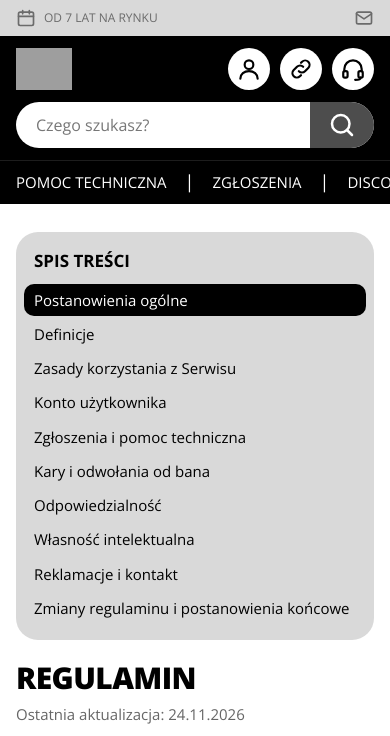
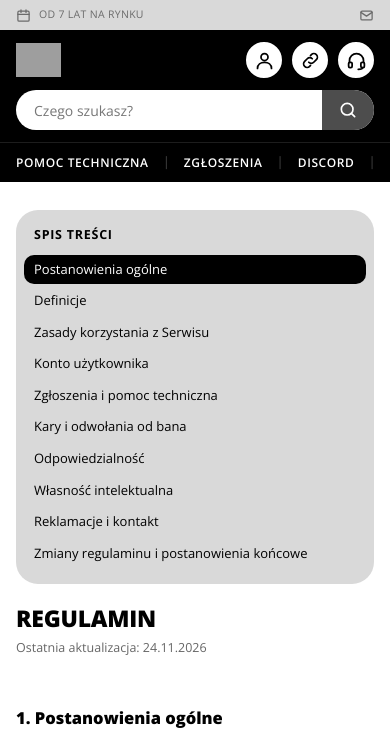
Before and after one commit to o5k4rsolutions/O3K4RR, a plain HTML site: page regulamin.html in a window 390 px wide. Shown: the top 736 px of the page. Drawn offline with nearby package versions, Linux system fonts and the light colour scheme; grey boxes are pictures that could not be loaded.

Commit message:
Update regulamin.html

```diff
--- a/regulamin.html
+++ b/regulamin.html
@@ -14,7 +14,7 @@
 :root{--black:#000;--white:#fff;--grey:#d9d9d9;--grey-d:#6b6b6b;--grey-l:#efefef;--r:22px;--ease:cubic-bezier(.4,0,.2,1)}
 *,*::before,*::after{box-sizing:border-box}
 html{scroll-behavior:smooth;-webkit-text-size-adjust:100%}
-body{margin:0;font-family:'Open Sans',system-ui,-apple-system,'Segoe UI',Roboto,sans-serif;color:var(--black);background:var(--white);line-height:1.5;min-height:100vh;display:flex;flex-direction:column}
+body{margin:0;font-size:15px;font-family:'Open Sans',system-ui,-apple-system,'Segoe UI',Roboto,sans-serif;color:var(--black);background:var(--white);line-height:1.5;min-height:100vh;display:flex;flex-direction:column}
 main{flex:1}
 img{max-width:100%;display:block}
 a{color:inherit}
@@ -27,30 +27,38 @@ svg{display:block}
 /* ===== HEADER ===== */
 .site-head{position:sticky;top:0;z-index:50;background:#000;color:#fff;box-shadow:0 0 0 rgba(0,0,0,0);transition:box-shadow .3s var(--ease)}
 .site-head.is-scrolled{box-shadow:0 6px 18px rgba(0,0,0,.25)}
-.topbar{background:var(--grey);color:var(--grey-d);font-size:15px;text-transform:uppercase;max-height:42px;overflow:hidden;transition:max-height .35s var(--ease),opacity .25s var(--ease)}
-.topbar-in{height:42px;display:flex;justify-content:center;align-items:center;gap:32px;padding:0 16px}
+.topbar{background:var(--grey);color:var(--grey-d);font-size:12px;letter-spacing:.03em;text-transform:uppercase;max-height:34px;overflow:hidden;transition:max-height .35s var(--ease),opacity .25s var(--ease)}
+.topbar-in{height:34px;display:flex;justify-content:center;align-items:center;gap:32px;padding:0 16px}
 .topbar a,.topbar span{display:inline-flex;align-items:center;gap:8px;text-decoration:none;white-space:nowrap}
-.topbar svg{width:26px;height:26px}
+.topbar svg{width:17px;height:17px}
 .topbar a:hover{color:#000}
-.head-main{display:flex;align-items:center;gap:28px;padding:14px 40px;transition:padding .35s var(--ease)}
+.head-main{display:flex;align-items:center;gap:24px;padding:12px 32px;transition:padding .35s var(--ease)}
 .logo{display:block;flex:none}
-.logo img{height:56px;width:auto;transition:height .35s var(--ease)}
-.search{flex:1;display:flex;max-width:640px;margin-inline:auto;height:55px;background:#fff;border-radius:999px;overflow:hidden;transition:height .35s var(--ease)}
-.search input{flex:1;min-width:0;border:0;outline:0;background:transparent;padding:0 20px;font:inherit;font-size:18px;color:#000}
+.logo img{height:42px;width:auto;transition:height .35s var(--ease)}
+.search{flex:1;display:flex;max-width:540px;margin-inline:auto;height:42px;background:#fff;border-radius:999px;overflow:hidden;transition:height .35s var(--ease)}
+.search input{flex:1;min-width:0;border:0;outline:0;background:transparent;padding:0 18px;font:inherit;font-size:14.5px;color:#000}
 .search input::placeholder{color:#777}
-.search button{width:84px;border:0;background:#4d4d4d;color:#fff;display:grid;place-items:center;transition:background .2s}
+.search button{width:60px;border:0;background:#4d4d4d;color:#fff;display:grid;place-items:center;transition:background .2s}
 .search button:hover{background:#2b2b2b}
-.search button svg{width:30px;height:30px}
+.search button svg{width:20px;height:20px}
 .search:focus-within{box-shadow:0 0 0 3px #fff,0 0 0 6px #666}
-.head-icons{display:flex;gap:22px;flex:none}
-.hi{width:48px;height:48px;border-radius:50%;background:#fff;color:#000;display:grid;place-items:center;text-decoration:none;transition:transform .2s var(--ease),width .35s var(--ease),height .35s var(--ease)}
-.hi svg{width:26px;height:26px}
-.hi:hover{transform:scale(1.08)}
-.nav{border-top:1px solid #1d1d1d;max-height:44px;overflow:hidden;transition:max-height .35s var(--ease),opacity .25s var(--ease),border-color .3s}
-.nav ul{list-style:none;margin:0;padding:0;display:flex;justify-content:center;align-items:center;height:43px}
+.head-icons{display:flex;gap:12px;flex:none}
+.hi{width:40px;height:40px;border-radius:50%;background:#fff;color:#000;display:grid;place-items:center;text-decoration:none;transition:transform .2s var(--ease),width .35s var(--ease),height .35s var(--ease)}
+.hi svg{width:21px;height:21px}
+.hi{border:2px solid #fff;transition:transform .3s cubic-bezier(.34,1.56,.64,1),background .25s,color .25s,width .35s var(--ease),height .35s var(--ease)}
+.hi svg{transition:transform .35s cubic-bezier(.34,1.56,.64,1)}
+.hi:active{transform:scale(.92)}
+@media (hover:hover){
+ .hi:hover{transform:translateY(-3px);background:#000;color:#fff}
+ .hi:hover svg{transform:rotate(-12deg) scale(1.12)}
+ .search button:hover svg{transform:scale(1.18) rotate(-10deg)}
+}
+.search button svg{transition:transform .3s cubic-bezier(.34,1.56,.64,1)}
+.nav{border-top:1px solid #1d1d1d;max-height:40px;overflow:hidden;transition:max-height .35s var(--ease),opacity .25s var(--ease),border-color .3s}
+.nav ul{list-style:none;margin:0;padding:0;display:flex;justify-content:center;align-items:center;height:39px}
 .nav li{display:flex;align-items:center}
-.nav li+li::before{content:"|";color:#fff;font-size:18px;margin:0 clamp(20px,5vw,72px) 2px}
-.nav a{text-decoration:none;font-size:19px;text-transform:uppercase;position:relative;padding:4px 0;white-space:nowrap}
+.nav li+li::before{content:"|";color:#444;font-size:13px;margin:0 clamp(18px,4vw,56px) 1px}
+.nav a{text-decoration:none;font-size:13.5px;letter-spacing:.05em;font-weight:600;text-transform:uppercase;position:relative;padding:4px 0;white-space:nowrap}
 .nav a::after{content:"";position:absolute;left:0;bottom:-1px;height:2px;width:100%;background:#fff;transform:scaleX(0);transform-origin:left;transition:transform .25s var(--ease)}
 .nav a:hover::after,.nav a[aria-current="page"]::after{transform:scaleX(1)}
 
@@ -58,51 +66,62 @@ svg{display:block}
 .site-head.is-scrolled .topbar{max-height:0;opacity:0}
 .site-head.is-scrolled .nav{max-height:0;opacity:0;border-color:transparent}
 .site-head.is-scrolled .head-main{padding-top:8px;padding-bottom:8px}
-.site-head.is-scrolled .logo img{height:40px}
-.site-head.is-scrolled .search{height:44px}
-.site-head.is-scrolled .hi{width:42px;height:42px}
+.site-head.is-scrolled .logo img{height:32px}
+.site-head.is-scrolled .search{height:38px}
+.site-head.is-scrolled .hi{width:36px;height:36px}
 
 /* ===== BUTTONY ===== */
-.pill{display:flex;align-items:center;gap:0;background:#000;color:#fff;border:2px solid #000;border-radius:999px;text-decoration:none;font-weight:800;text-transform:uppercase;letter-spacing:.02em;transition:transform .2s var(--ease),background .2s;overflow:hidden;position:relative}
+.pill{display:flex;align-items:center;gap:0;background:#000;color:#fff;border:2px solid #000;border-radius:999px;text-decoration:none;font-weight:700;text-transform:uppercase;letter-spacing:.03em;transition:transform .2s var(--ease),background .2s;overflow:hidden;position:relative}
 .pill:hover{transform:translateY(-2px);background:#1c1c1c}
 .pill .pi{flex:none;display:grid;place-items:center;background:#fff;color:#000;border-radius:50%}
 .pill .pi svg{width:60%;height:60%}
-.pill .pt{flex:1;text-align:center}
+.pill .pt{flex:1;text-align:center;position:relative;z-index:1}
+.pill .pi{position:relative;z-index:1;transition:transform .45s cubic-bezier(.34,1.56,.64,1),background .25s,color .25s}
+.pill::after{content:"";position:absolute;inset:0;background:linear-gradient(110deg,transparent 35%,rgba(255,255,255,.28) 50%,transparent 65%);transform:translateX(-130%);transition:transform .8s var(--ease);pointer-events:none}
+.pill{transition:transform .25s var(--ease),box-shadow .25s var(--ease),background .25s}
+.pill:active{transform:translateY(0) scale(.97)!important;box-shadow:none!important}
+@media (hover:hover){
+ .pill:hover{transform:translateY(-3px);box-shadow:0 10px 20px rgba(0,0,0,.28)}
+ .pill:hover::after{transform:translateX(130%)}
+ .pill:hover .pi:first-child{transform:rotate(-14deg) scale(1.1)}
+ .pill:hover .pi:last-child:not(:first-child){transform:rotate(14deg) scale(1.1)}
+ .pill:hover .pi{background:#f2f2f2}
+}
 
 /* ===== FOOTER ===== */
 .site-foot{background:#000;color:#fff;margin-top:64px}
-.foot-in{display:flex;align-items:center;justify-content:space-between;gap:24px;padding:26px 0;flex-wrap:wrap}
-.foot-brand{display:flex;align-items:center;gap:14px;font-size:18px;text-transform:uppercase}
-.foot-brand img{height:42px;width:auto}
-.foot-links{display:flex;gap:40px;flex-wrap:wrap}
-.foot-links a{text-decoration:none;font-size:18px;text-transform:uppercase;position:relative}
+.foot-in{display:flex;align-items:center;justify-content:space-between;gap:24px;padding:22px 0;flex-wrap:wrap}
+.foot-brand{display:flex;align-items:center;gap:12px;font-size:12.5px;letter-spacing:.04em;text-transform:uppercase}
+.foot-brand img{height:30px;width:auto}
+.foot-links{display:flex;gap:28px;flex-wrap:wrap}
+.foot-links a{text-decoration:none;font-size:12.5px;letter-spacing:.04em;text-transform:uppercase;position:relative}
 .foot-links a:hover{text-decoration:underline;text-underline-offset:5px}
 
 /* ===== RESPONSYWNOŚĆ (wspólna) ===== */
 @media (max-width:900px){
  .head-main{flex-wrap:wrap;gap:12px 14px;padding:12px 16px}
- .logo img{height:42px}
+ .logo img{height:34px}
  .head-icons{margin-left:auto;gap:10px}
- .hi{width:42px;height:42px}
- .search{order:3;flex:1 0 100%;max-width:none;height:46px}
- .search input{font-size:16px}
- .search button{width:64px}
+ .hi{width:36px;height:36px}
+ .search{order:3;flex:1 0 100%;max-width:none;height:40px}
+ .search input{font-size:14px}
+ .search button{width:52px}
  .nav ul{justify-content:flex-start;overflow-x:auto;padding:0 16px;scrollbar-width:none}
  .nav ul::-webkit-scrollbar{display:none}
- .nav a{font-size:15px}
- .nav li+li::before{margin:0 18px 2px}
- .topbar{font-size:12px}
- .topbar-in{gap:14px;height:36px}
- .topbar{max-height:36px}
- .topbar svg{width:20px;height:20px}
+ .nav a{font-size:12px}
+ .nav li+li::before{margin:0 14px 1px}
+ .topbar{font-size:10.5px}
+ .topbar-in{gap:12px;height:30px}
+ .topbar{max-height:30px}
+ .topbar svg{width:15px;height:15px}
  .wrap{width:calc(100% - 32px)}
  .foot-in{flex-direction:column;align-items:flex-start}
  .foot-links{gap:18px 26px}
- .foot-links a,.foot-brand{font-size:15px}
- .site-head.is-scrolled .search{height:40px;order:2;flex:1;min-width:0}
+ .foot-links a,.foot-brand{font-size:12px}
+ .site-head.is-scrolled .search{height:36px;order:2;flex:1;min-width:0}
  .site-head.is-scrolled .head-main{flex-wrap:nowrap}
- .site-head.is-scrolled .logo img{height:32px}
- .site-head.is-scrolled .hi{width:38px;height:38px}
+ .site-head.is-scrolled .logo img{height:28px}
+ .site-head.is-scrolled .hi{width:34px;height:34px}
  .site-head.is-scrolled .head-icons{margin-left:0}
 }
 @media (max-width:560px){
@@ -111,24 +130,24 @@ svg{display:block}
 }
 @media (prefers-reduced-motion:reduce){*{transition:none!important;animation:none!important;scroll-behavior:auto!important}}
 
-.lg{width:min(1100px,100% - 32px);margin:48px auto 0;display:grid;grid-template-columns:260px 1fr;gap:48px;align-items:start}
-.toc{position:sticky;top:130px;background:var(--grey);border-radius:var(--r);padding:20px 22px}
-.toc strong{display:block;font-size:17px;text-transform:uppercase;margin-bottom:10px}
+.lg{width:min(1060px,100% - 32px);margin:40px auto 0;display:grid;grid-template-columns:240px 1fr;gap:44px;align-items:start}
+.toc{position:sticky;top:110px;background:var(--grey);border-radius:var(--r);padding:20px 22px}
+.toc strong{display:block;font-size:12.5px;letter-spacing:.06em;text-transform:uppercase;margin-bottom:10px}
 .toc ol{list-style:none;margin:0;padding:0;display:flex;flex-direction:column;gap:2px}
-.toc a{display:block;padding:6px 10px;margin:0 -10px;border-radius:10px;text-decoration:none;font-size:15px;line-height:1.35;transition:background .2s,color .2s}
+.toc a{display:block;padding:6px 10px;margin:0 -10px;border-radius:10px;text-decoration:none;font-size:13px;line-height:1.35;transition:background .2s,color .2s}
 .toc a:hover{background:#c9c9c9}
 .toc a.on{background:#000;color:#fff}
-.doc h1{margin:0;font-size:clamp(30px,5vw,44px);font-weight:800;text-transform:uppercase;letter-spacing:-.02em;line-height:1.05}
-.doc .upd{margin:8px 0 30px;color:#666;font-size:15px}
+.doc h1{margin:0;font-size:clamp(23px,4vw,32px);font-weight:800;text-transform:uppercase;letter-spacing:-.01em;line-height:1.1}
+.doc .upd{margin:6px 0 24px;color:#666;font-size:12.5px}
 .doc section{padding:6px 0 18px;scroll-margin-top:130px}
-.doc h2{font-size:22px;font-weight:800;margin:20px 0 10px}
-.doc p,.doc li{font-size:16.5px;line-height:1.7;max-width:72ch}
+.doc h2{font-size:16.5px;font-weight:800;margin:18px 0 8px}
+.doc p,.doc li{font-size:14.5px;line-height:1.65;max-width:74ch}
 .doc p{margin:0 0 10px}
 .doc ol,.doc ul{margin:0 0 10px;padding-left:24px}
 .doc li{margin-bottom:6px}
-.note{background:var(--grey-l);border-left:4px solid #000;padding:12px 16px;border-radius:0 12px 12px 0;font-size:15px;max-width:72ch;margin:12px 0}
+.note{background:var(--grey-l);border-left:4px solid #000;padding:10px 14px;border-radius:0 12px 12px 0;font-size:13px;max-width:72ch;margin:12px 0}
 .tbl{overflow-x:auto;margin:10px 0 14px}
-.tbl table{border-collapse:collapse;min-width:520px;width:100%;font-size:15px}
+.tbl table{border-collapse:collapse;min-width:520px;width:100%;font-size:13px}
 .tbl th,.tbl td{border:1px solid #bbb;padding:9px 12px;text-align:left;vertical-align:top}
 .tbl th{background:#000;color:#fff;font-weight:700}
 @media (max-width:900px){
@@ -184,7 +203,7 @@ svg{display:block}
  function onScroll(){
   var y=window.scrollY||document.documentElement.scrollTop;
   /* histereza, żeby nagłówek nie "drgał" przy zmianie wysokości */
-  if(!head.classList.contains('is-scrolled') && y>90){head.classList.add('is-scrolled');}
+  if(!head.classList.contains('is-scrolled') && y>90 && (document.documentElement.scrollHeight-window.innerHeight)>320){head.classList.add('is-scrolled');}
   else if(head.classList.contains('is-scrolled') && y<12){head.classList.remove('is-scrolled');}
   ticking=false;
  }
```
